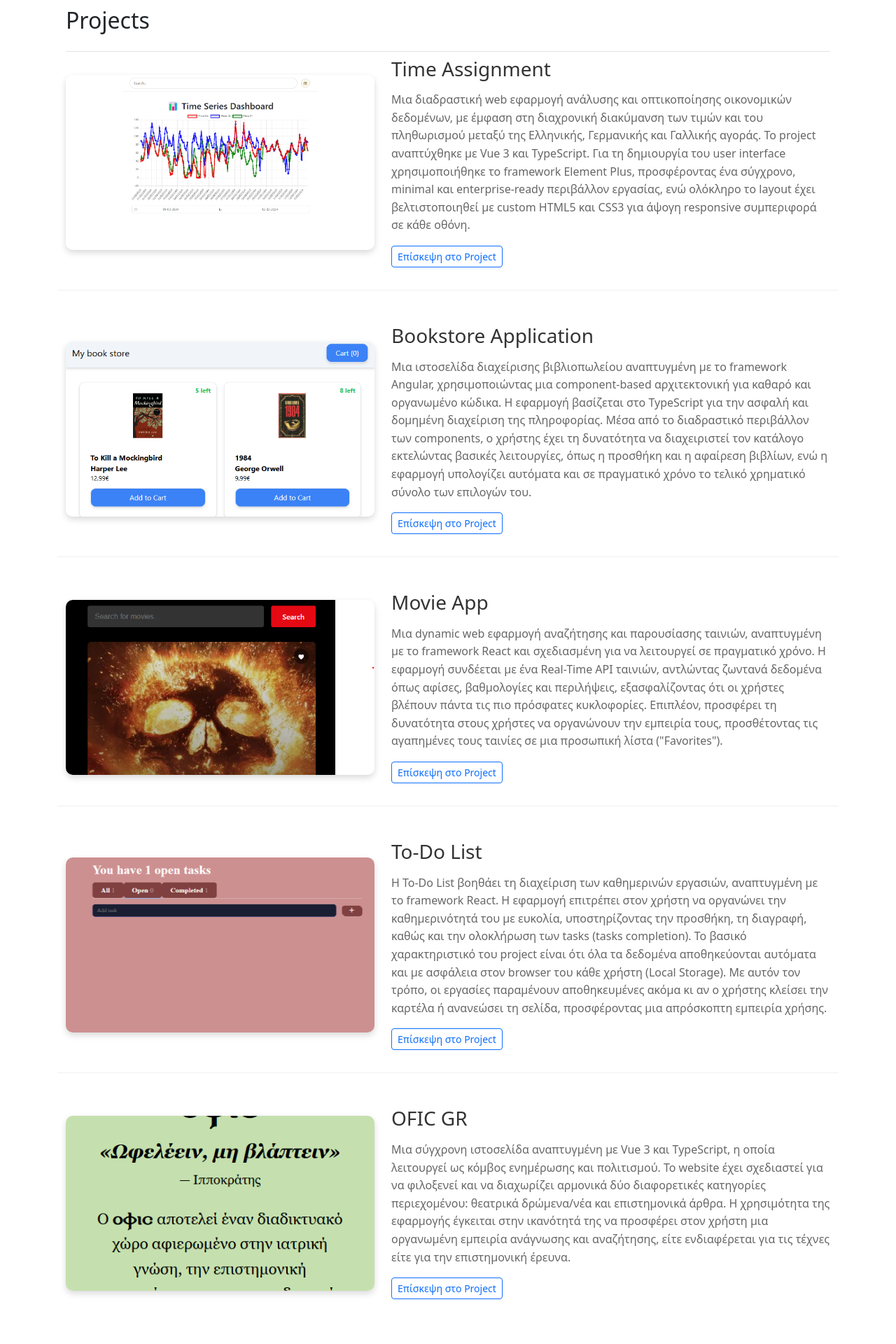
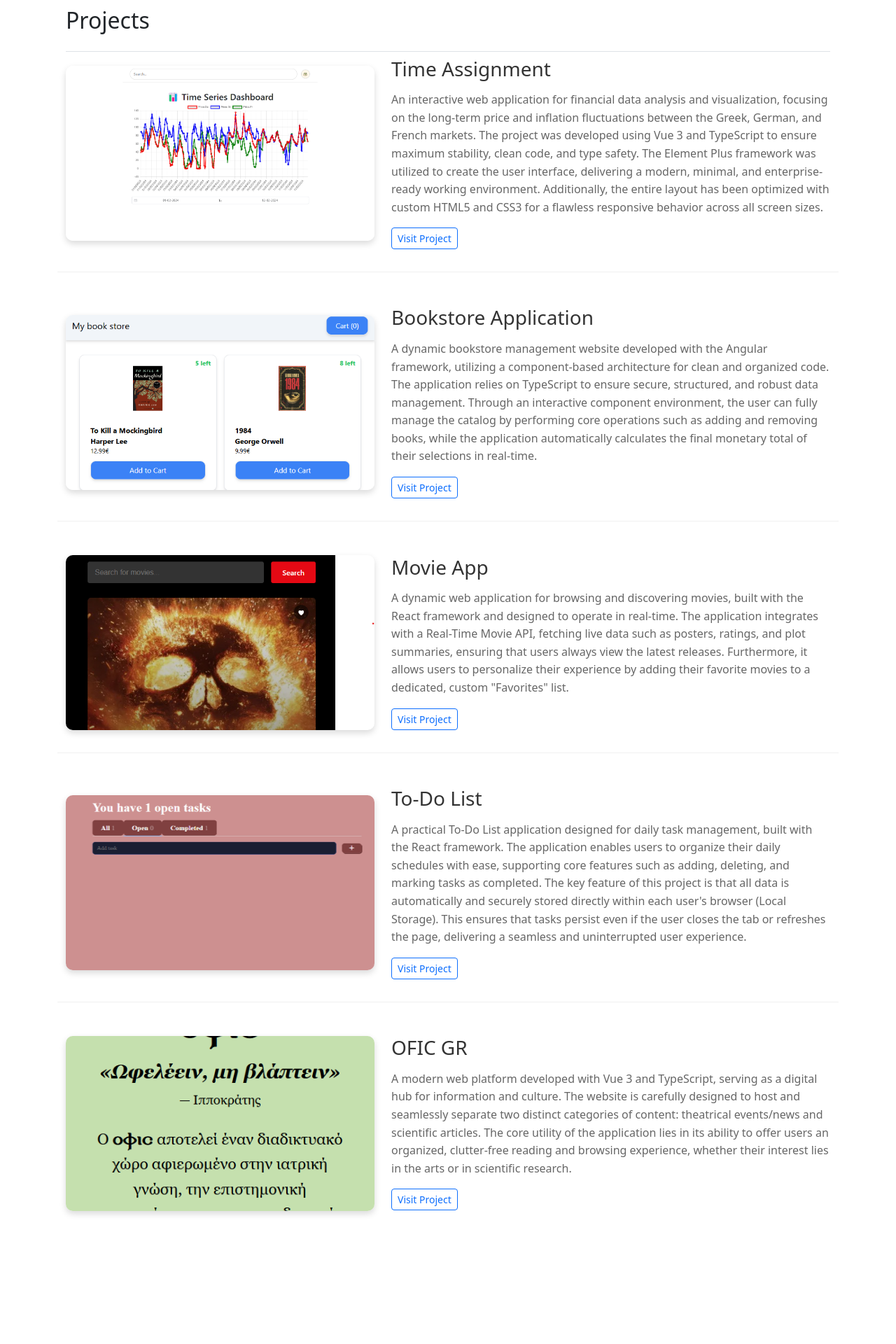
Before and after one commit to stellamarma/My-website, a Vue app: page / in a window 1280 px wide. Shown: the part 1540-3460 px from the top of the page at 70% size. Built offline with nearby package versions, Linux system fonts and the light colour scheme.

Commit message:
Τranslate project descriptions and action buttons to English

```diff
--- a/src/components/Projects.vue
+++ b/src/components/Projects.vue
@@ -10,9 +10,9 @@
       </div>
       <div class="col-md-7 col-12 mt-3 mt-md-0">
         <h3>Time Assignment</h3>
-        <p>Μια διαδραστική web εφαρμογή ανάλυσης και οπτικοποίησης οικονομικών δεδομένων, με έμφαση στη διαχρονική διακύμανση των τιμών και του πληθωρισμού μεταξύ της Ελληνικής, Γερμανικής και Γαλλικής αγοράς.
-          Το project αναπτύχθηκε με Vue 3 και TypeScript. Για τη δημιουργία του user interface χρησιμοποιήθηκε το framework Element Plus, προσφέροντας ένα σύγχρονο, minimal και enterprise-ready περιβάλλον εργασίας, ενώ ολόκληρο το layout έχει βελτιστοποιηθεί με custom HTML5 και CSS3 για άψογη responsive συμπεριφορά σε κάθε οθόνη.</p>
-        <a href="https://assignment-drab-seven.vercel.app/" target="_blank" class="btn btn-outline-primary btn-sm">Επίσκεψη στο Project</a>
+        <p>An interactive web application for financial data analysis and visualization, focusing on the long-term price and inflation fluctuations between the Greek, German, and French markets.
+          The project was developed using Vue 3 and TypeScript to ensure maximum stability, clean code, and type safety. The Element Plus framework was utilized to create the user interface, delivering a modern, minimal, and enterprise-ready working environment. Additionally, the entire layout has been optimized with custom HTML5 and CSS3 for a flawless responsive behavior across all screen sizes.</p>
+        <a href="https://assignment-drab-seven.vercel.app/" target="_blank" class="btn btn-outline-primary btn-sm">Visit Project</a>
       </div>
     </div>
 
@@ -24,9 +24,9 @@
       </div>
       <div class="col-md-7 col-12 mt-3 mt-md-0">
         <h3>Bookstore Application</h3>
-        <p>Μια ιστοσελίδα διαχείρισης βιβλιοπωλείου αναπτυγμένη με το framework Angular, χρησιμοποιώντας μια component-based αρχιτεκτονική για καθαρό και οργανωμένο κώδικα. Η εφαρμογή βασίζεται στο TypeScript για την ασφαλή και δομημένη διαχείριση της πληροφορίας.
-          Μέσα από το διαδραστικό περιβάλλον των components, ο χρήστης έχει τη δυνατότητα να διαχειριστεί τον κατάλογο εκτελώντας βασικές λειτουργίες, όπως η προσθήκη και η αφαίρεση βιβλίων, ενώ η εφαρμογή υπολογίζει αυτόματα και σε πραγματικό χρόνο το τελικό χρηματικό σύνολο των επιλογών του.</p>
-        <a href="https://assignment-fk97.vercel.app/" target="_blank" class="btn btn-outline-primary btn-sm">Επίσκεψη στο Project</a>
+        <p>A dynamic bookstore management website developed with the Angular framework, utilizing a component-based architecture for clean and organized code. The application relies on TypeScript to ensure secure, structured, and robust data management.
+          Through an interactive component environment, the user can fully manage the catalog by performing core operations such as adding and removing books, while the application automatically calculates the final monetary total of their selections in real-time.</p>
+        <a href="https://assignment-fk97.vercel.app/" target="_blank" class="btn btn-outline-primary btn-sm">Visit Project</a>
       </div>
     </div>
 
@@ -38,9 +38,9 @@
       </div>
       <div class="col-md-7 col-12 mt-3 mt-md-0">
         <h3>Movie App</h3>
-        <p>Μια dynamic web εφαρμογή αναζήτησης και παρουσίασης ταινιών, αναπτυγμένη με το framework React και σχεδιασμένη για να λειτουργεί σε πραγματικό χρόνο.
-          Η εφαρμογή συνδέεται με ένα Real-Time API ταινιών, αντλώντας ζωντανά δεδομένα όπως αφίσες, βαθμολογίες και περιλήψεις, εξασφαλίζοντας ότι οι χρήστες βλέπουν πάντα τις πιο πρόσφατες κυκλοφορίες. Επιπλέον, προσφέρει τη δυνατότητα στους χρήστες να οργανώνουν την εμπειρία τους, προσθέτοντας τις αγαπημένες τους ταινίες σε μια προσωπική λίστα ("Favorites").</p>
-        <a href="https://react-portfolio-6eb7.vercel.app/" target="_blank" class="btn btn-outline-primary btn-sm">Επίσκεψη στο Project</a>
+        <p>A dynamic web application for browsing and discovering movies, built with the React framework and designed to operate in real-time.
+          The application integrates with a Real-Time Movie API, fetching live data such as posters, ratings, and plot summaries, ensuring that users always view the latest releases. Furthermore, it allows users to personalize their experience by adding their favorite movies to a dedicated, custom "Favorites" list.</p>
+        <a href="https://react-portfolio-6eb7.vercel.app/" target="_blank" class="btn btn-outline-primary btn-sm">Visit Project</a>
       </div>
     </div>
 
@@ -52,9 +52,9 @@
       </div>
       <div class="col-md-7 col-12 mt-3 mt-md-0">
         <h3>To-Do List</h3>
-        <p>Η To-Do List βοηθάει τη διαχείριση των καθημερινών εργασιών, αναπτυγμένη με το framework React. Η εφαρμογή επιτρέπει στον χρήστη να οργανώνει την καθημερινότητά του με ευκολία, υποστηρίζοντας την προσθήκη, τη διαγραφή, καθώς και την ολοκλήρωση των tasks (tasks completion).
-          Το βασικό χαρακτηριστικό του project είναι ότι όλα τα δεδομένα αποθηκεύονται αυτόματα και με ασφάλεια στον browser του κάθε χρήστη (Local Storage). Με αυτόν τον τρόπο, οι εργασίες παραμένουν αποθηκευμένες ακόμα κι αν ο χρήστης κλείσει την καρτέλα ή ανανεώσει τη σελίδα, προσφέροντας μια απρόσκοπτη εμπειρία χρήσης.</p>
-        <a href="https://to-do-list-react-three-self.vercel.app/" target="_blank" class="btn btn-outline-primary btn-sm">Επίσκεψη στο Project</a>
+        <p>A practical To-Do List application designed for daily task management, built with the React framework. The application enables users to organize their daily schedules with ease, supporting core features such as adding, deleting, and marking tasks as completed.
+          The key feature of this project is that all data is automatically and securely stored directly within each user's browser (Local Storage). This ensures that tasks persist even if the user closes the tab or refreshes the page, delivering a seamless and uninterrupted user experience.</p>
+        <a href="https://to-do-list-react-three-self.vercel.app/" target="_blank" class="btn btn-outline-primary btn-sm">Visit Project</a>
       </div>
     </div>
 
@@ -66,9 +66,9 @@
       </div>
       <div class="col-md-7 col-12 mt-3 mt-md-0">
         <h3>OFIC GR</h3>
-        <p>Μια σύγχρονη ιστοσελίδα αναπτυγμένη με Vue 3 και TypeScript, η οποία λειτουργεί ως κόμβος ενημέρωσης και πολιτισμού. Το website έχει σχεδιαστεί για να φιλοξενεί και να διαχωρίζει αρμονικά δύο διαφορετικές κατηγορίες περιεχομένου: θεατρικά δρώμενα/νέα και επιστημονικά άρθρα.
-          Η χρησιμότητα της εφαρμογής έγκειται στην ικανότητά της να προσφέρει στον χρήστη μια οργανωμένη εμπειρία ανάγνωσης και αναζήτησης, είτε ενδιαφέρεται για τις τέχνες είτε για την επιστημονική έρευνα.</p>
-        <a href="https://oficgr.vercel.app/" target="_blank" class="btn btn-outline-primary btn-sm">Επίσκεψη στο Project</a>
+        <p>A modern web platform developed with Vue 3 and TypeScript, serving as a digital hub for information and culture. The website is carefully designed to host and seamlessly separate two distinct categories of content: theatrical events/news and scientific articles.
+          The core utility of the application lies in its ability to offer users an organized, clutter-free reading and browsing experience, whether their interest lies in the arts or in scientific research.</p>
+        <a href="https://oficgr.vercel.app/" target="_blank" class="btn btn-outline-primary btn-sm">Visit Project</a>
       </div>
     </div>
 
```
